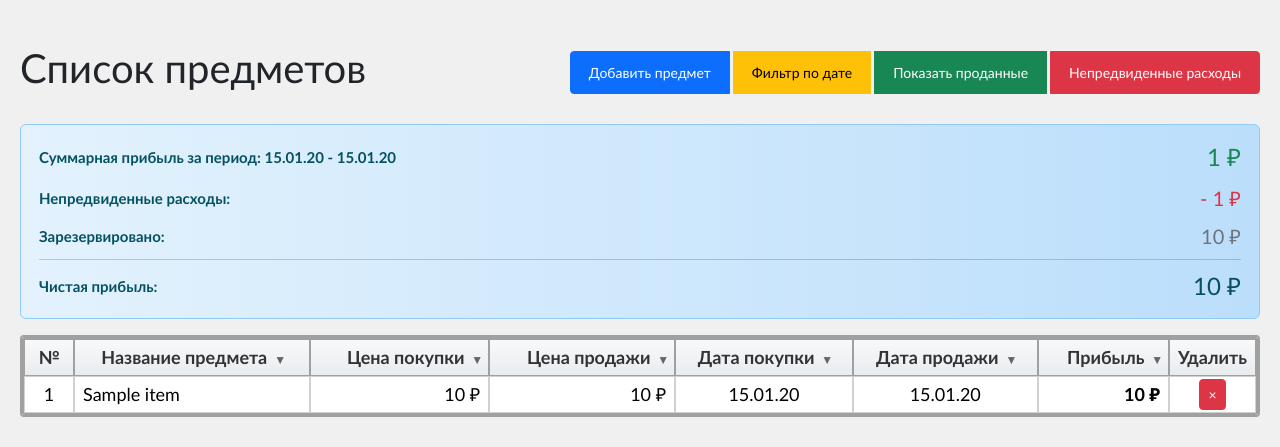
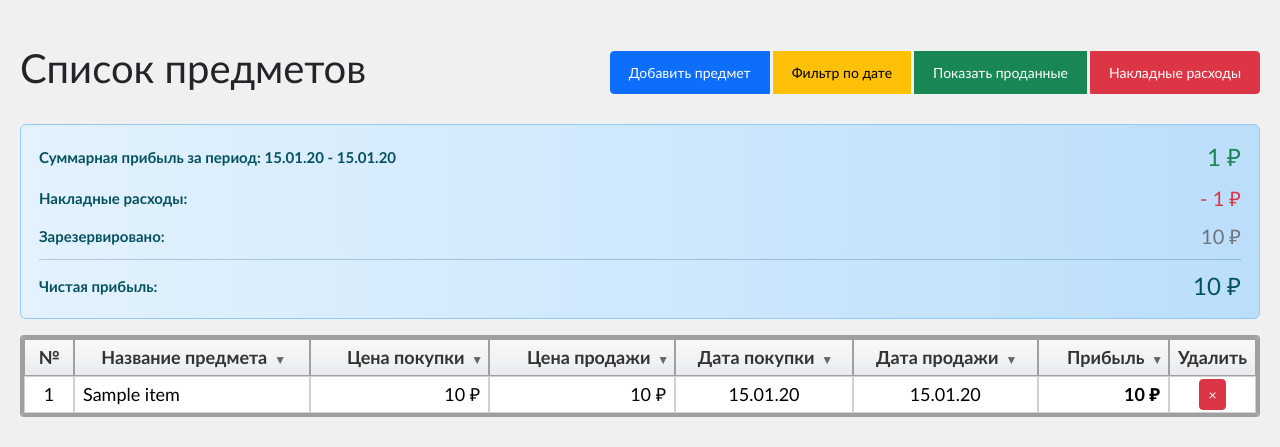
Before and after one commit to obkaiter/SCTradeManager, a Django app: template items/templates/items/item_list.html in a window 1280 px wide. Shown: the top 447 px of the page. Run offline with Django 3.2, Linux system fonts and the light colour scheme; the template is opened without the code that fills it: most values are stand-ins (such as "Sample title", 1, 10 or a date in 2020).

Commit message:
Непредвиденные расходы -> Накладные расходы

```diff
--- a/items/models.py
+++ b/items/models.py
@@ -31,8 +31,8 @@ class Expense(models.Model):
     amount = models.IntegerField("Сумма")
 
     class Meta:
-        verbose_name = "Непредвиденные расходы"
-        verbose_name_plural = "Непредвиденные расходы"
+        verbose_name = "Накладные расходы"
+        verbose_name_plural = "Накладные расходы"
         ordering = ['-date']
 
     def __str__(self):
--- a/items/templates/items/item_list.html
+++ b/items/templates/items/item_list.html
@@ -20,7 +20,7 @@
             <i class="bi bi-eye-slash"></i> Скрыть проданные
         </button>
         <button type="button" class="btn btn-danger" data-bs-toggle="modal" data-bs-target="#expenseModal" id="openExpenseBtn">
-            Непредвиденные расходы
+            Накладные расходы
         </button>
     </div>
 </div>
@@ -34,7 +34,7 @@
         </span>
     </div>
     <div class="d-flex justify-content-between align-items-center mt-2">
-        <span><strong>Непредвиденные расходы:</strong></span>
+        <span><strong>Накладные расходы:</strong></span>
         <span class="fs-5 text-danger">
             - {{ total_expenses|format_price }}
         </span>
@@ -134,7 +134,7 @@
     <div class="modal-dialog modal-lg">
         <div class="modal-content">
             <div class="modal-header">
-                <h5 class="modal-title">Непредвиденные расходы</h5>
+                <h5 class="modal-title">Накладные расходы</h5>
                 <button type="button" class="btn-close" data-bs-dismiss="modal"></button>
             </div>
             <div class="modal-body">
```
